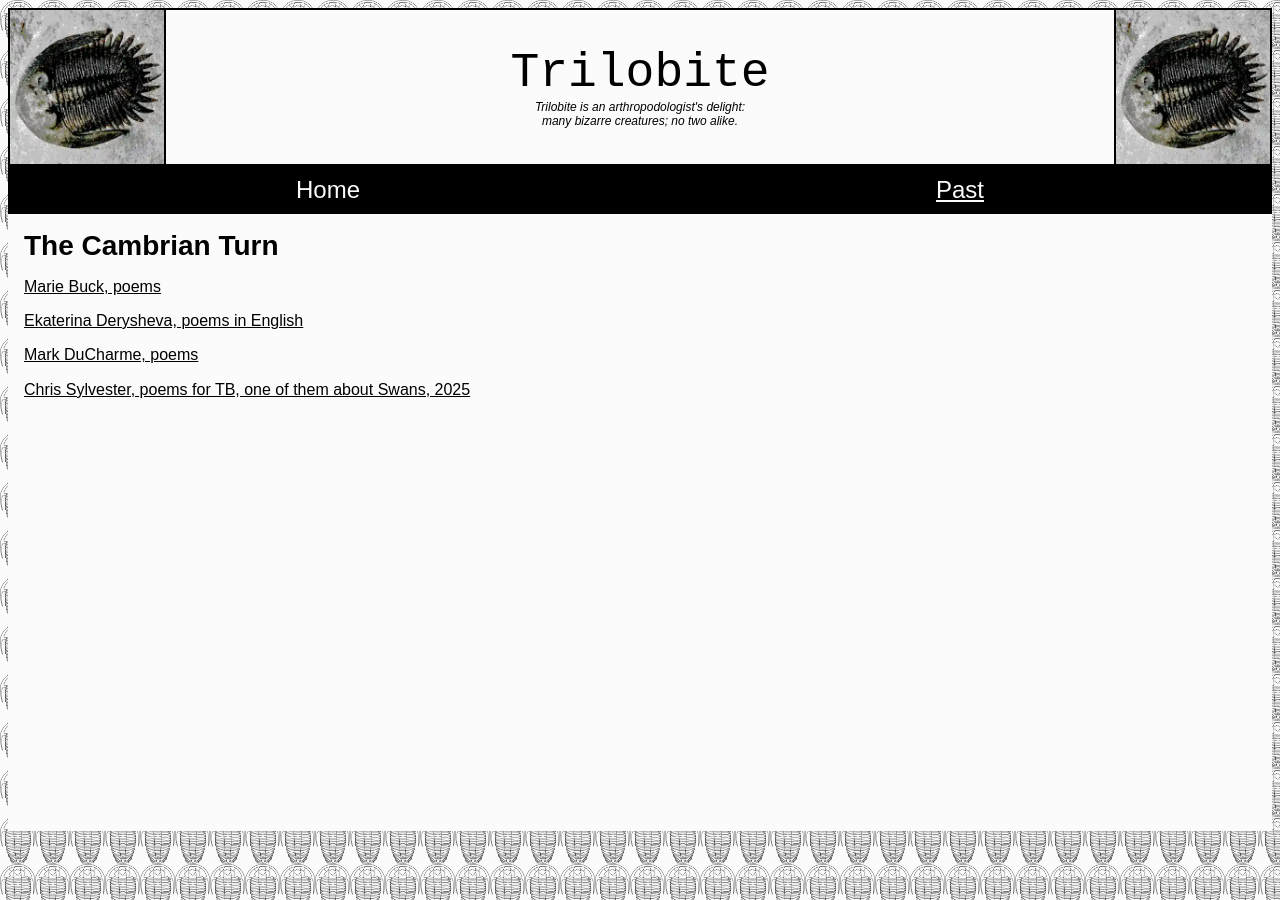
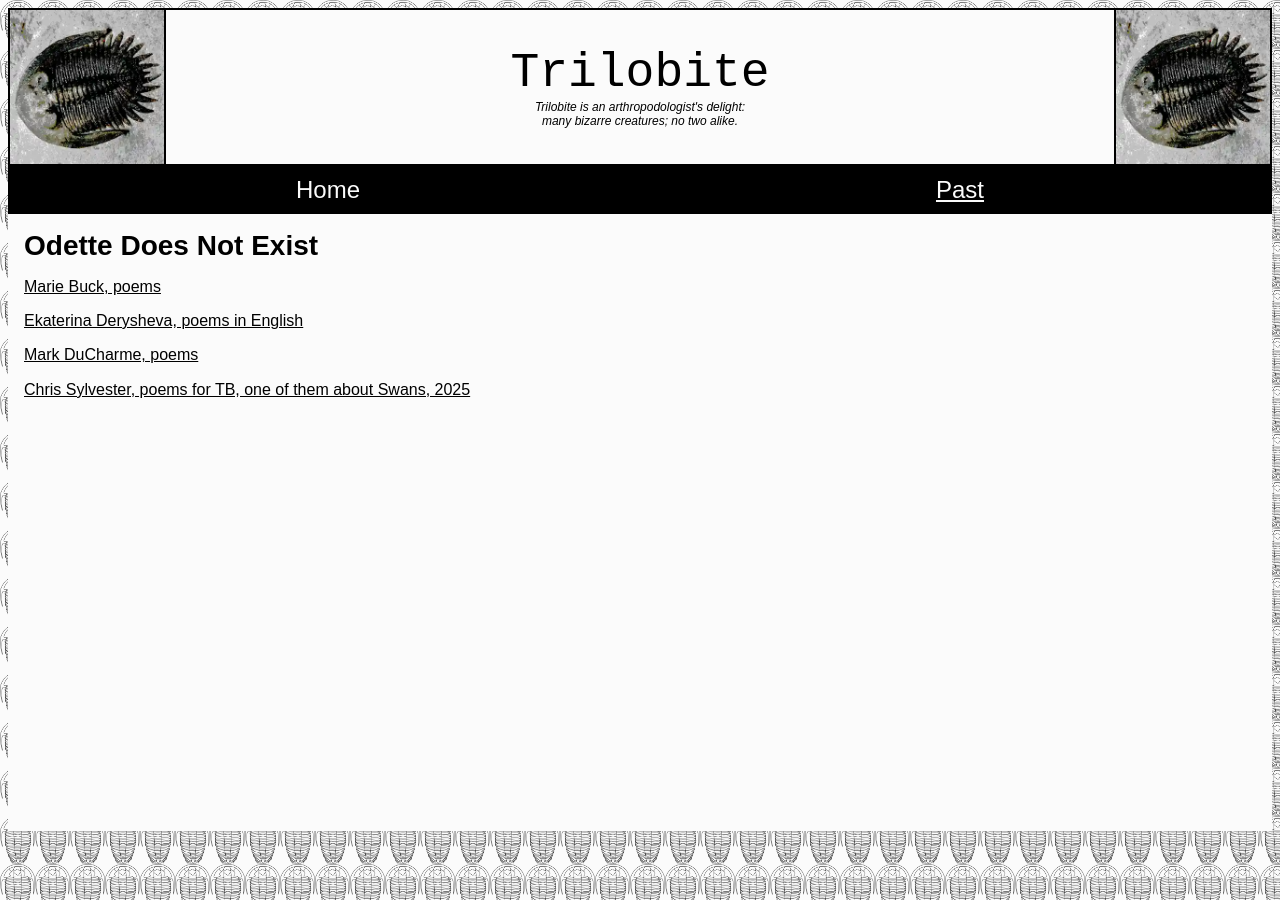
Before and after one commit to trilobite-poetry/trilobite-poetry.github.io, a Jekyll site: the page built from index.md, in a window 1280 px wide. Built offline with Jekyll 4.4.1, drawn with Linux system fonts in a browser that asks for light colours.

Commit message:
Add issue title

```diff
--- a/index.md
+++ b/index.md
@@ -3,7 +3,7 @@ title: Trilobite
 layout: default
 ---
 
-# The Cambrian Turn
+# Odette Does Not Exist
 
 {% assign poems = site.issues | where:"num","19" %}
 {% for item in poems %}
```
